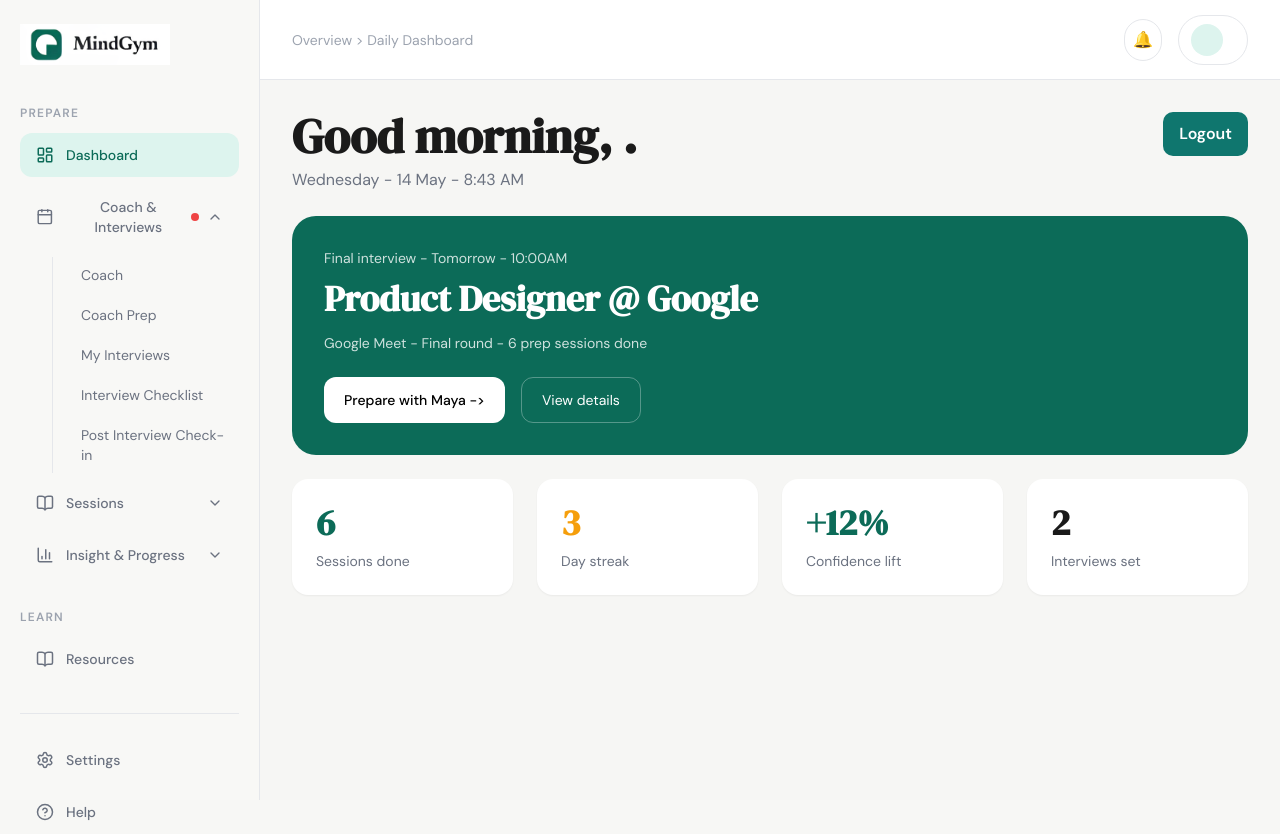
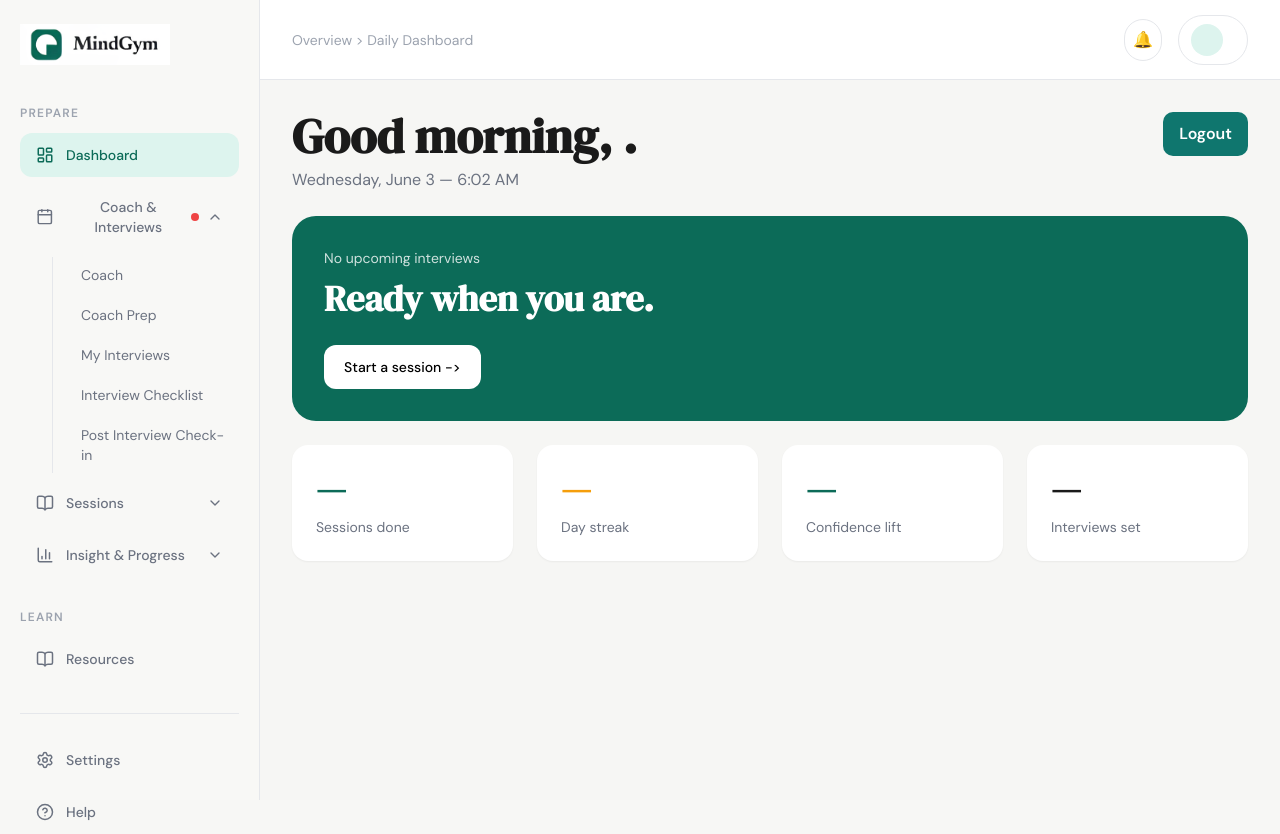
Before and after one commit to MindGym-1-0/mindgym-client, a Next.js app: page /dashboard in a window 1280 px wide. Built offline with nearby package versions, Linux system fonts and the light colour scheme; no server answers.

Commit message:
feat: wire dashboard to live data from interviews and sessions APIs

```diff
--- a/src/app/(main)/dashboard/page.tsx
+++ b/src/app/(main)/dashboard/page.tsx
@@ -1,55 +1,133 @@
 "use client";
 
+import { useEffect, useState } from "react";
 import LogoutButton from "../../../components/auth/logout-button";
 import { useUserName } from "@/hooks/useUserName";
+import { getInterviews, type InterviewItem } from "@/lib/interviews/api";
+import { getSessionHistory } from "@/lib/session/api";
+
+function formatDate(date: Date): string {
+  return date.toLocaleDateString("en-US", {
+    weekday: "long",
+    day: "numeric",
+    month: "long",
+  }) + " — " + date.toLocaleTimeString("en-US", {
+    hour: "numeric",
+    minute: "2-digit",
+    hour12: true,
+  });
+}
+
+function formatInterviewTime(dateStr: string): string {
+  const date = new Date(dateStr);
+  const now = new Date();
+  const tomorrow = new Date(now);
+  tomorrow.setDate(tomorrow.getDate() + 1);
+
+  const isToday = date.toDateString() === now.toDateString();
+  const isTomorrow = date.toDateString() === tomorrow.toDateString();
+
+  const timeStr = date.toLocaleTimeString("en-US", {
+    hour: "numeric",
+    minute: "2-digit",
+    hour12: true,
+  });
+
+  if (isToday) return `Today — ${timeStr}`;
+  if (isTomorrow) return `Tomorrow — ${timeStr}`;
+  return date.toLocaleDateString("en-US", { weekday: "long", month: "short", day: "numeric" }) + ` — ${timeStr}`;
+}
 
 export default function DashboardPage() {
   const name = useUserName();
+  const [dateStr, setDateStr] = useState("");
+  const [nextInterview, setNextInterview] = useState<InterviewItem | null>(null);
+  const [sessionCount, setSessionCount] = useState<number | null>(null);
+  const [interviewCount, setInterviewCount] = useState<number | null>(null);
+
+  useEffect(() => {
+    setDateStr(formatDate(new Date()));
+  }, []);
+
+  useEffect(() => {
+    getInterviews()
+      .then(({ upcoming }) => {
+        setNextInterview(upcoming[0] ?? null);
+        setInterviewCount(upcoming.length);
+      })
+      .catch((err) => console.error("Failed to load interviews:", err));
+
+    getSessionHistory()
+      .then((sessions) => setSessionCount(sessions.length))
+      .catch((err) => console.error("Failed to load session history:", err));
+  }, []);
 
   return (
     <div className="space-y-6">
       <div className="flex items-start justify-between gap-4">
         <div>
           <h1 className="text-5xl font-semibold text-[#1A1A1A]">Good morning, {name}.</h1>
-          <p className="mt-2 text-gray-500">Wednesday - 14 May - 8:43 AM</p>
+          <p className="mt-2 text-gray-500">{dateStr}</p>
         </div>
         <LogoutButton />
       </div>
 
+      {nextInterview ? (
         <div className="rounded-3xl bg-[#0C6B58] p-8 text-white">
-        <p className="mb-2 text-sm opacity-80">Final interview - Tomorrow - 10:00AM</p>
-
-        <h2 className="max-w-md text-4xl font-semibold leading-tight">Product Designer @ Google</h2>
-
-        <p className="mt-3 text-sm opacity-80">Google Meet - Final round - 6 prep sessions done</p>
-
+          <p className="mb-2 text-sm opacity-80">
+            {nextInterview.event_type} — {formatInterviewTime(nextInterview.interview_date)}
+          </p>
+          <h2 className="max-w-md text-4xl font-semibold leading-tight">
+            {nextInterview.role} @ {nextInterview.company}
+          </h2>
+          {nextInterview.notes && (
+            <p className="mt-3 text-sm opacity-80">{nextInterview.notes}</p>
+          )}
           <div className="mt-6 flex gap-4">
             <button className="rounded-xl bg-white px-5 py-3 text-sm font-medium text-black">
               Prepare with Maya {"->"}
             </button>
-
-          <button className="rounded-xl border border-white/30 px-5 py-3 text-sm">View details</button>
+            <button className="rounded-xl border border-white/30 px-5 py-3 text-sm">
+              View details
+            </button>
           </div>
         </div>
+      ) : (
+        <div className="rounded-3xl bg-[#0C6B58] p-8 text-white">
+          <p className="mb-2 text-sm opacity-80">No upcoming interviews</p>
+          <h2 className="max-w-md text-4xl font-semibold leading-tight">
+            Ready when you are.
+          </h2>
+          <div className="mt-6">
+            <button className="rounded-xl bg-white px-5 py-3 text-sm font-medium text-black">
+              Start a session {"->"}
+            </button>
+          </div>
+        </div>
+      )}
 
       <div className="grid grid-cols-4 gap-6">
         <div className="rounded-2xl bg-white p-6 shadow-sm">
-          <h3 className="text-4xl font-semibold text-[#0C6B58]">6</h3>
+          <h3 className="text-4xl font-semibold text-[#0C6B58]">
+            {sessionCount ?? "—"}
+          </h3>
           <p className="mt-2 text-sm text-gray-500">Sessions done</p>
         </div>
 
         <div className="rounded-2xl bg-white p-6 shadow-sm">
-          <h3 className="text-4xl font-semibold text-[#F59E0B]">3</h3>
+          <h3 className="text-4xl font-semibold text-[#F59E0B]">—</h3>
           <p className="mt-2 text-sm text-gray-500">Day streak</p>
         </div>
 
         <div className="rounded-2xl bg-white p-6 shadow-sm">
-          <h3 className="text-4xl font-semibold text-[#0C6B58]">+12%</h3>
+          <h3 className="text-4xl font-semibold text-[#0C6B58]">—</h3>
           <p className="mt-2 text-sm text-gray-500">Confidence lift</p>
         </div>
 
         <div className="rounded-2xl bg-white p-6 shadow-sm">
-          <h3 className="text-4xl font-semibold text-[#1A1A1A]">2</h3>
+          <h3 className="text-4xl font-semibold text-[#1A1A1A]">
+            {interviewCount ?? "—"}
+          </h3>
           <p className="mt-2 text-sm text-gray-500">Interviews set</p>
         </div>
       </div>
--- /dev/null
+++ b/src/lib/interviews/api.ts
@@ -0,0 +1,43 @@
+import { getSupabaseBrowserClient } from '@/lib/supabase/client';
+
+const API_BASE = (process.env.NEXT_PUBLIC_API_URL ?? '').replace(/\/+$/, '');
+
+async function getToken(): Promise<string> {
+  const supabase = getSupabaseBrowserClient();
+  const { data: { session } } = await supabase.auth.getSession();
+  if (session?.access_token) return session.access_token;
+
+  const { data: { session: refreshed } } = await supabase.auth.refreshSession();
+  if (refreshed?.access_token) return refreshed.access_token;
+
+  throw new Error('Not authenticated');
+}
+
+export interface InterviewItem {
+  id: string;
+  user_id: string;
+  company: string;
+  role: string;
+  interview_date: string;
+  event_type: string;
+  job_id: string | null;
+  notes: string | null;
+  created_at: string;
+}
+
+export interface InterviewListResponse {
+  upcoming: InterviewItem[];
+  past: InterviewItem[];
+}
+
+export async function getInterviews(): Promise<InterviewListResponse> {
+  const token = await getToken();
+  const res = await fetch(`${API_BASE}/api/interviews`, {
+    headers: { Authorization: `Bearer ${token}` },
+  });
+  if (!res.ok) {
+    const text = await res.text();
+    throw new Error(`Interviews fetch failed (${res.status}): ${text}`);
+  }
+  return res.json() as Promise<InterviewListResponse>;
+}
```
Lines whose indentation alone changed are shown as unchanged.
